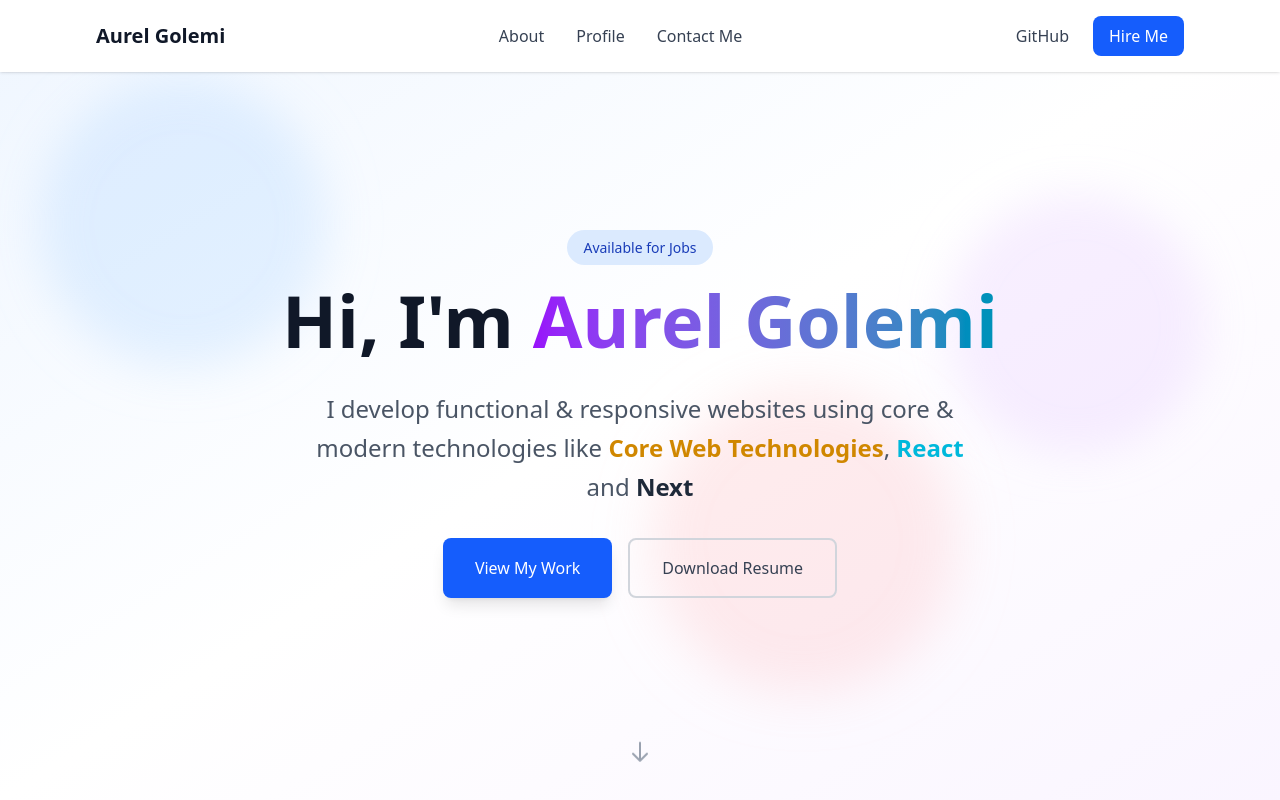
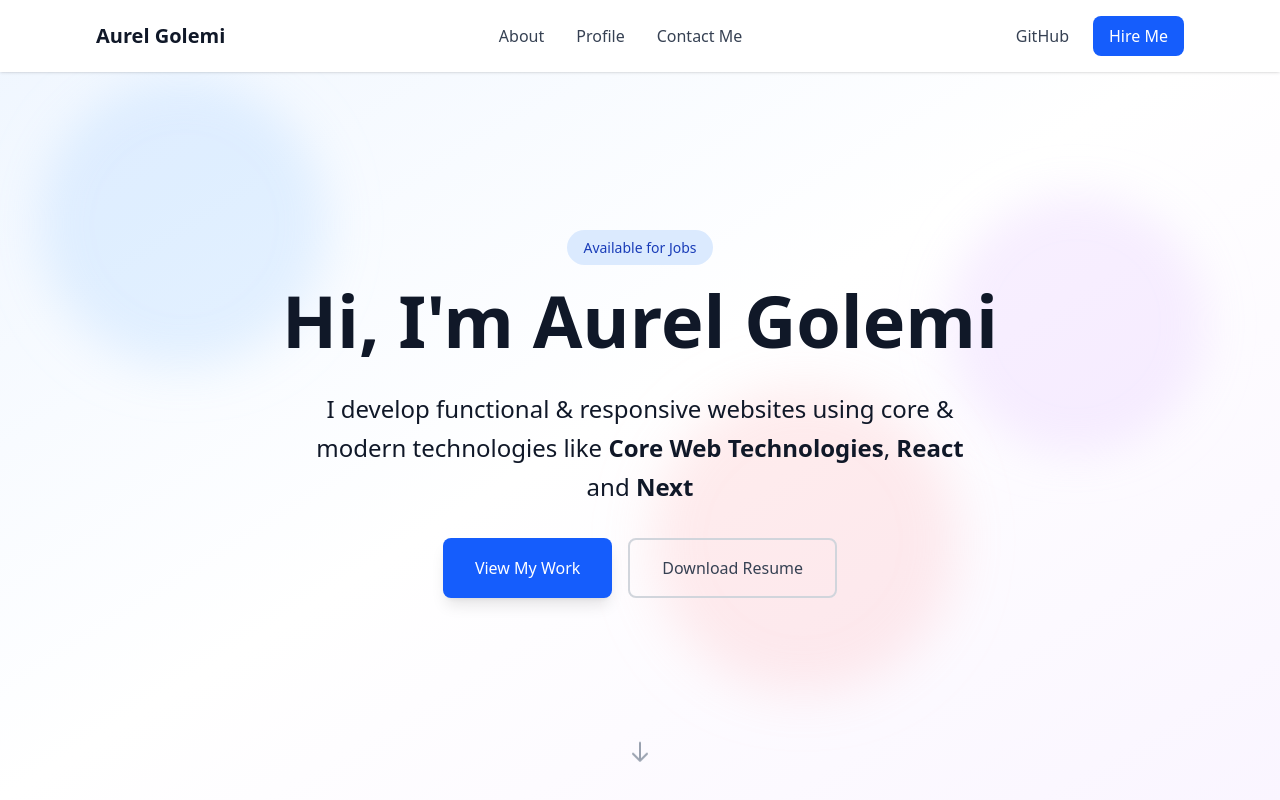
Before and after one commit to AurelGolemi/Portfolio-Website, a Next.js app: page / in a window 1280 px wide. Shown: the top 800 px of the page. Built offline with nearby package versions, Linux system fonts and the light colour scheme.

Commit message:
Small Changes

```diff
--- a/src/app/page.tsx
+++ b/src/app/page.tsx
@@ -127,19 +127,19 @@ export default function Home() {
               </div>
               <h1 className="text-5xl md:text-7xl font-bold text-gray-900 mb-6 leading-tight">
                 {"Hi, I'm"}{" "}
-                <span className="bg-gradient-to-r from-purple-600 to-cyan-600 bg-clip-text text-transparent">
+                <span className="bg-clip-text">
                   Aurel Golemi
                 </span>
               </h1>
-              <p className="text-xl md:text-2xl text-gray-600 mb-8 max-w-2xl mx-auto leading-relaxed">
+              <p className="text-xl md:text-2xl text-gray-900 mb-8 max-w-2xl mx-auto leading-relaxed">
                 I develop functional & responsive websites using core & modern
                 technologies like
-                <span className="font-semibold text-yellow-600">
+                <span className="font-semibold">
                   {" "}
                   Core Web Technologies
                 </span>
-                ,<span className="font-semibold text-cyan-500"> React</span> and
-                <span className="font-semibold text-gray-800"> Next</span>
+                ,<span className="font-semibold"> React</span> and
+                <span className="font-semibold"> Next</span>
               </p>
               <div className="flex flex-col sm:flex-row gap-4 justify-center">
                 <button
```
